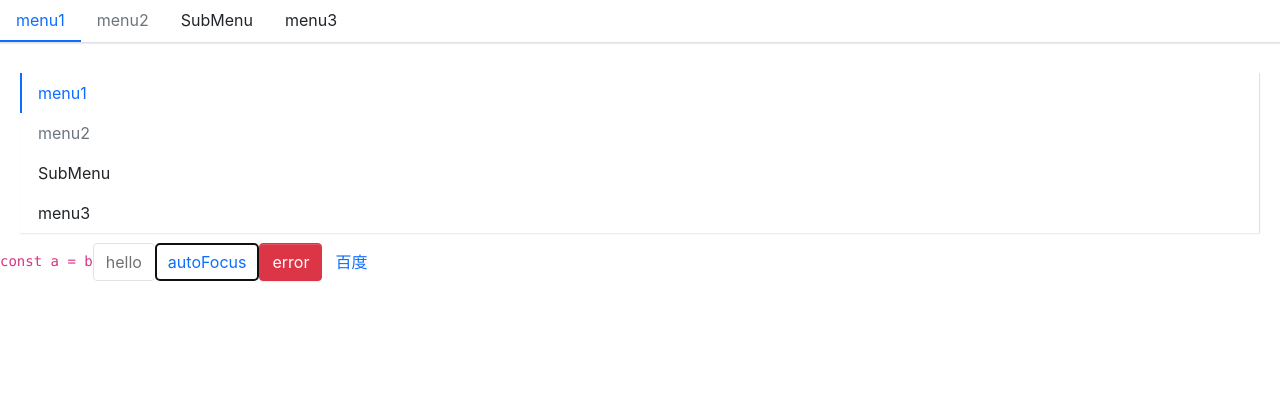
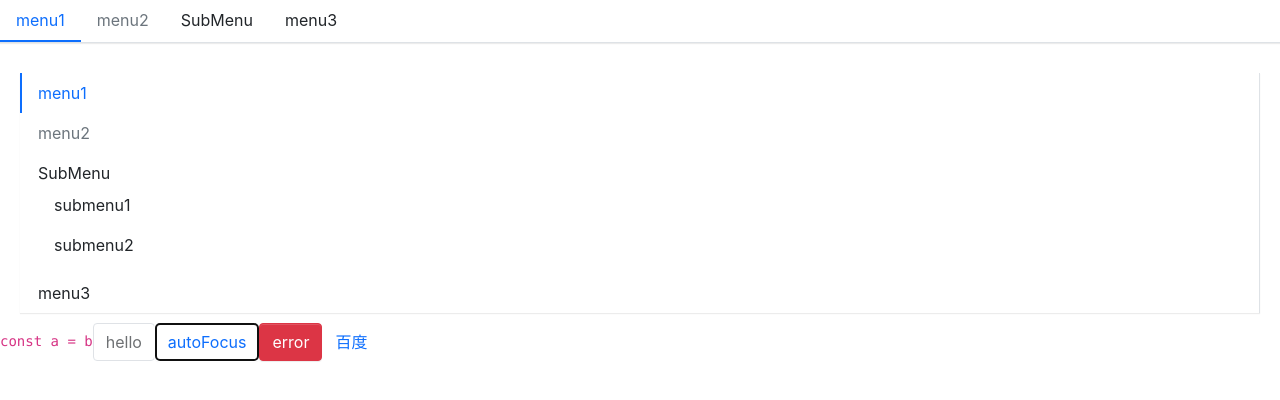
Before and after one commit to Brooker-Fang/react-ui-component, a React (Create React App) app: page / in a window 1280 px wide. Shown: the top 400 px of the page. Built offline with nearby package versions, Linux system fonts and the light colour scheme.

Commit message:
complete submenu component and add fortawesome dep

```diff
--- a/package.json
+++ b/package.json
@@ -3,6 +3,9 @@
   "version": "0.1.0",
   "private": true,
   "dependencies": {
+    "@fortawesome/fontawesome-svg-core": "^1.3.0",
+    "@fortawesome/free-solid-svg-icons": "^6.0.0",
+    "@fortawesome/react-fontawesome": "^0.1.17",
     "@testing-library/jest-dom": "^5.16.2",
     "@testing-library/react": "^12.1.2",
     "@testing-library/user-event": "^13.5.0",
--- a/src/App.tsx
+++ b/src/App.tsx
@@ -22,7 +22,7 @@ function App() {
           menu3
         </MenuItem>
       </Menu>
-      <Menu onSelect={(index) => alert(index)} mode="vertical">
+      <Menu onSelect={(index) => alert(index)} mode="vertical" defaultOpenSubMenu={['2']}>
         <MenuItem>
           menu1
         </MenuItem>
@@ -33,7 +33,7 @@ function App() {
           <MenuItem>
             submenu1
           </MenuItem>
-          <MenuItem disabled >
+          <MenuItem >
             submenu2
           </MenuItem>
         </SubMenu>
--- a/src/components/Menu/Menu.tsx
+++ b/src/components/Menu/Menu.tsx
@@ -11,16 +11,18 @@ export interface MenuProps {
   mode?: MenuMode
   style?: React.CSSProperties
   onSelect?: SelectCallback
+  defaultOpenSubMenu?: string[]
 }
 
 interface IMenuContext {
   index: string
   onSelect?: SelectCallback
   mode?: MenuMode
+  defaultOpenSubMenu?: string[]
 }
 export const MenuContext = createContext<IMenuContext>({index: '0'})
 const Menu: React.FC<MenuProps> = (props) => {
-  const { className, mode, style, children, defaultIndex, onSelect } = props
+  const { className, mode, style, children, defaultIndex, onSelect, defaultOpenSubMenu } = props
   const [currentIndex, setCurrentIndex] = useState(defaultIndex)
   const classes = classNames(className, 'viking-menu', {
     'menu-vertical': mode === 'vertical',
@@ -33,7 +35,8 @@ const Menu: React.FC<MenuProps> = (props) => {
   const passedContext: IMenuContext = {
     index: currentIndex ? currentIndex : '0',
     onSelect: handlerClick,
-    mode
+    mode,
+    defaultOpenSubMenu
   }
   const renderChildren = () => {
     return React.Children.map(children, (child, index) => {
@@ -56,6 +59,7 @@ const Menu: React.FC<MenuProps> = (props) => {
 }
 Menu.defaultProps = {
   defaultIndex: '0',
-  mode: 'horizontal'
+  mode: 'horizontal',
+  defaultOpenSubMenu: []
 }
 export default Menu
--- a/src/components/Menu/SubMenu.tsx
+++ b/src/components/Menu/SubMenu.tsx
@@ -10,9 +10,11 @@ export interface SubMenuProps {
   className?: string
 }
 const SubMenu: React.FC<SubMenuProps> = (props) => {
+  const context = useContext(MenuContext)
+  const openedSubMenus = context.defaultOpenSubMenu as string[]
   const { className, index, title, children } = props
-  const [open, setOpen] = useState(false)
-  const context = useContext(MenuContext)
+  const isOpened = index && context.mode === "vertical" ? openedSubMenus.includes(index) : false
+  const [open, setOpen] = useState(isOpened)
   const classes = classNames('menu-item submenu-item', className, {
     'is-active': context.index === index
   })
@@ -26,14 +28,14 @@ const SubMenu: React.FC<SubMenuProps> = (props) => {
     e.preventDefault()
     timer = setTimeout(() => {
       setOpen(toggle)
-    }, 300)
+    }, 0)
   }
   const clickEvent = context.mode === 'vertical' ? {
     onClick: handleClick
   } : {}
   const hoverEvent = context.mode === 'horizontal' ? {
     onMouseEnter: (e: React.MouseEvent) => { handleMouse(e, true)},
-    onmouseleave: (e: React.MouseEvent) => { handleMouse(e, false)}
+    onMouseLeave: (e: React.MouseEvent) => { handleMouse(e, false)}
   } : {}
   const renderChildren = () => {
     if(!open) {
@@ -42,10 +44,12 @@ const SubMenu: React.FC<SubMenuProps> = (props) => {
     const subMenuClasses = classNames('viking-submenu', {
       'menu-opened': open
     })
-    const childrenComponent = React.Children.map(children, (child, index) => {
+    const childrenComponent = React.Children.map(children, (child, i) => {
       const childElement = child as FunctionComponentElement<MenuItemProps>
       if (childElement.type.displayName === "MenuItem") {
-        return childElement
+        return React.cloneElement(childElement, {
+          index: index + '-' + i
+        })
       } else {
         console.error('Warning: SubMenu has a child which is not a MenuItem')
       }
```
Also changed, not shown: 1 other file (tests, documents, lock files or other folders).
